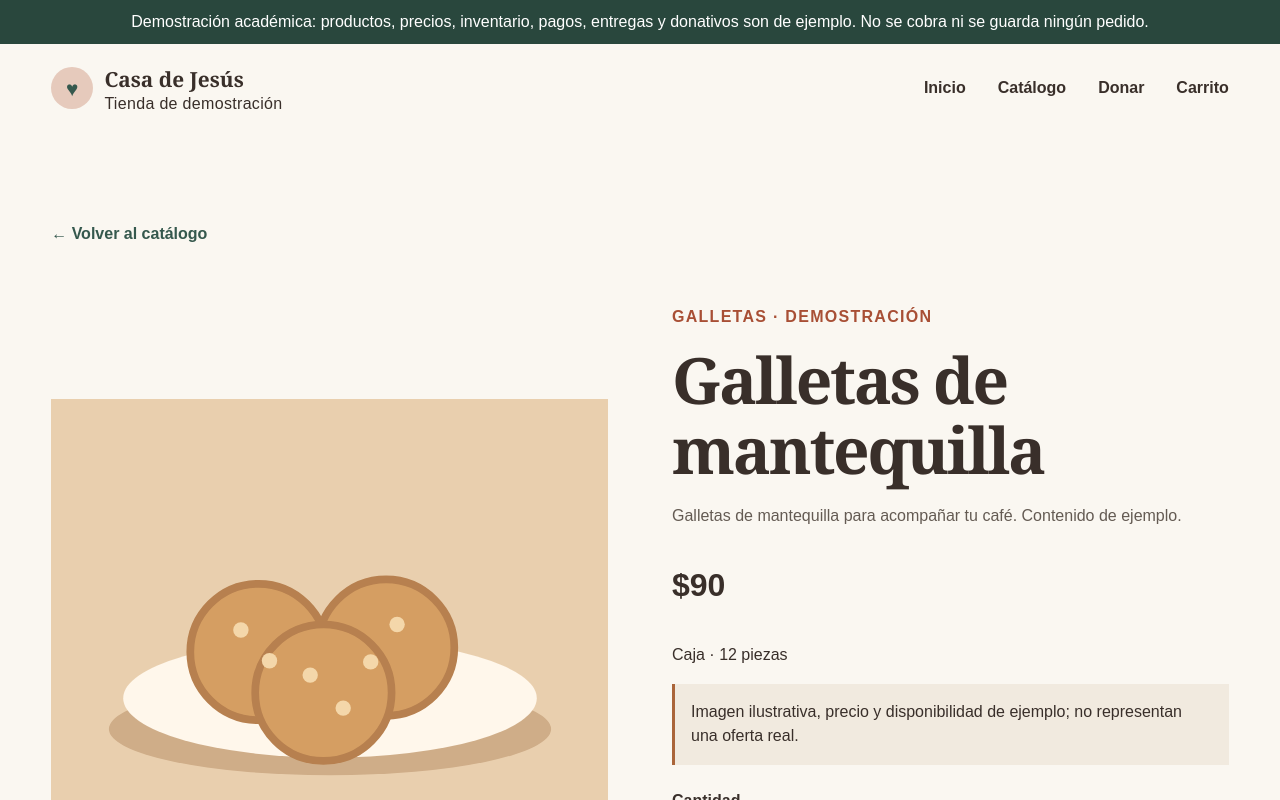
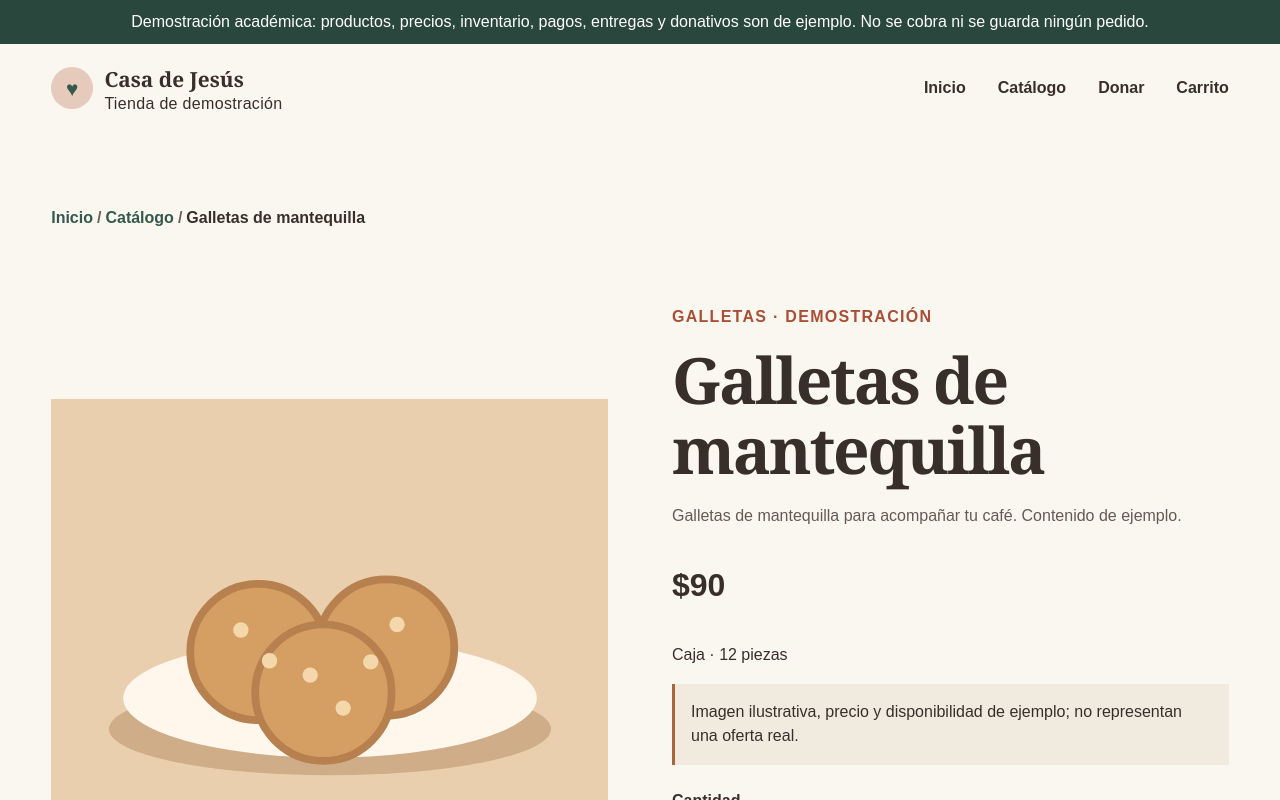
Before and after one commit to GoldenDiegos/casa-jesus-tienda-piloto, a Next.js app in the folder interfaz-seo/aplicacion/: page /productos/galletas-de-mantequilla in a window 1280 px wide. Shown: the top 800 px of the page. Built offline with nearby package versions, Linux system fonts and the light colour scheme.

Commit message:
feat: agregar migas de pan con datos estructurados BreadcrumbList
La ficha muestra Inicio / Catálogo / producto y emite BreadcrumbList solo con nombres y direcciones reales, sin precio ni disponibilidad.

```diff
--- a/interfaz-seo/aplicacion/app/estilos.css
+++ b/interfaz-seo/aplicacion/app/estilos.css
@@ -624,3 +624,28 @@ select[aria-invalid='true'] {
   outline: 3px solid var(--verde);
   outline-offset: 3px;
 }
+
+/* Migas de pan de la ficha de producto. */
+.migas ol {
+  display: flex;
+  flex-wrap: wrap;
+  align-items: center;
+  gap: 0.25rem;
+  list-style: none;
+  margin: 0 0 1rem;
+  padding: 0;
+}
+.migas li + li::before {
+  content: '/';
+  margin-right: 0.25rem;
+  color: #6b625c;
+}
+.migas a {
+  display: inline-flex;
+  align-items: center;
+  min-height: 44px;
+  color: var(--verde);
+}
+.migas [aria-current] {
+  color: var(--tinta);
+}
--- a/interfaz-seo/aplicacion/app/productos/[slug]/page.js
+++ b/interfaz-seo/aplicacion/app/productos/[slug]/page.js
@@ -2,7 +2,7 @@ import Link from 'next/link';
 import { notFound } from 'next/navigation';
 import { obtenerProducto, productos, moneda } from '../../../lib/productos';
 import Agregar from '../../../components/Agregar';
-import { canonical } from '../../../lib/sitio';
+import { canonical, urlSitio, imagenCompartir } from '../../../lib/sitio';
 export function generateStaticParams() {
   return productos.map((p) => ({ slug: p.slug }));
 }
@@ -15,6 +15,7 @@ export async function generateMetadata({ params }) {
     description: p.descripcion,
     ...(url ? { alternates: { canonical: url } } : {}),
     openGraph: {
+      images: [imagenCompartir],
       title: `${p.nombre} | Casa de Jesús`,
       description: p.descripcion,
       ...(url ? { url } : {}),
@@ -24,13 +25,42 @@ export async function generateMetadata({ params }) {
 export default async function Producto({ params }) {
   const p = obtenerProducto((await params).slug);
   if (!p) notFound();
+  const base = urlSitio();
+  const fin = process.env.CASA_JESUS_STATIC === '1' ? '/' : '';
+  // Las migas usan solo nombres y direcciones reales; no incluyen precio ni disponibilidad.
+  const migas = base && {
+    '@context': 'https://schema.org',
+    '@type': 'BreadcrumbList',
+    itemListElement: [
+      { '@type': 'ListItem', position: 1, name: 'Inicio', item: `${base}/` },
+      { '@type': 'ListItem', position: 2, name: 'Catálogo', item: `${base}/catalogo${fin}` },
+      {
+        '@type': 'ListItem',
+        position: 3,
+        name: p.nombre,
+        item: `${base}/productos/${p.slug}${fin}`,
+      },
+    ],
+  };
   return (
     <section className="seccion">
-      <p>
-        <Link href="/catalogo" className="enlace">
-          ← Volver al catálogo
-        </Link>
-      </p>
+      {migas && (
+        <script
+          type="application/ld+json"
+          dangerouslySetInnerHTML={{ __html: JSON.stringify(migas) }}
+        />
+      )}
+      <nav aria-label="Ruta de navegación" className="migas">
+        <ol>
+          <li>
+            <Link href="/">Inicio</Link>
+          </li>
+          <li>
+            <Link href="/catalogo">Catálogo</Link>
+          </li>
+          <li aria-current="page">{p.nombre}</li>
+        </ol>
+      </nav>
       <div className="detalle">
         <div className="detalle-imagen" style={{ backgroundColor: p.color }}>
           <img src={p.imagen} alt={p.alt} width="600" height="400" />
--- a/interfaz-seo/aplicacion/lib/sitio.js
+++ b/interfaz-seo/aplicacion/lib/sitio.js
@@ -22,3 +22,20 @@ export function canonical(ruta) {
   const base = urlPublica();
   return base ? `${base}${ruta}` : undefined;
 }
+
+// Dirección donde vive esta versión (dominio validado o la demostración publicada).
+// Solo se usa para enlaces absolutos de migas de pan e imagen para compartir, no para indexar.
+export function urlSitio() {
+  const base = urlPublica();
+  if (base) return base;
+  const demo = process.env.SITIO_DEMO_URL;
+  return demo && /^https:\/\/[^\s]+$/.test(demo) ? demo.replace(/\/$/, '') : null;
+}
+
+// Imagen para compartir (1200 × 630) que usan todas las rutas en Open Graph.
+export const imagenCompartir = {
+  url: `${process.env.NEXT_PUBLIC_BASE_PATH || ''}/imagenes/compartir-casa-de-jesus.png`,
+  width: 1200,
+  height: 630,
+  alt: 'Tienda de demostración de Casa de Jesús: pays y galletas para compartir, con la ilustración de un pay de queso',
+};
```
